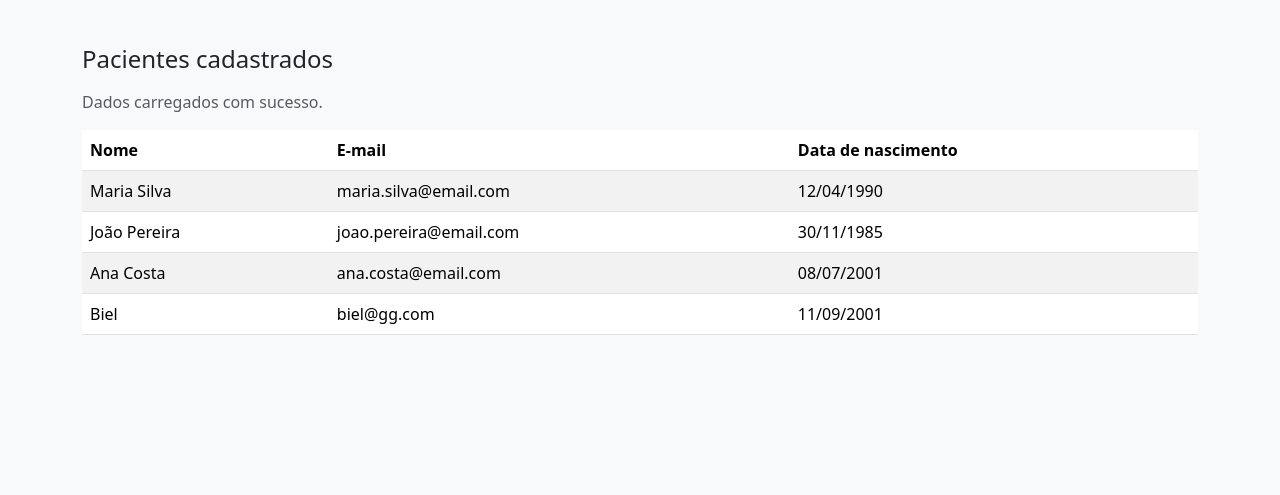
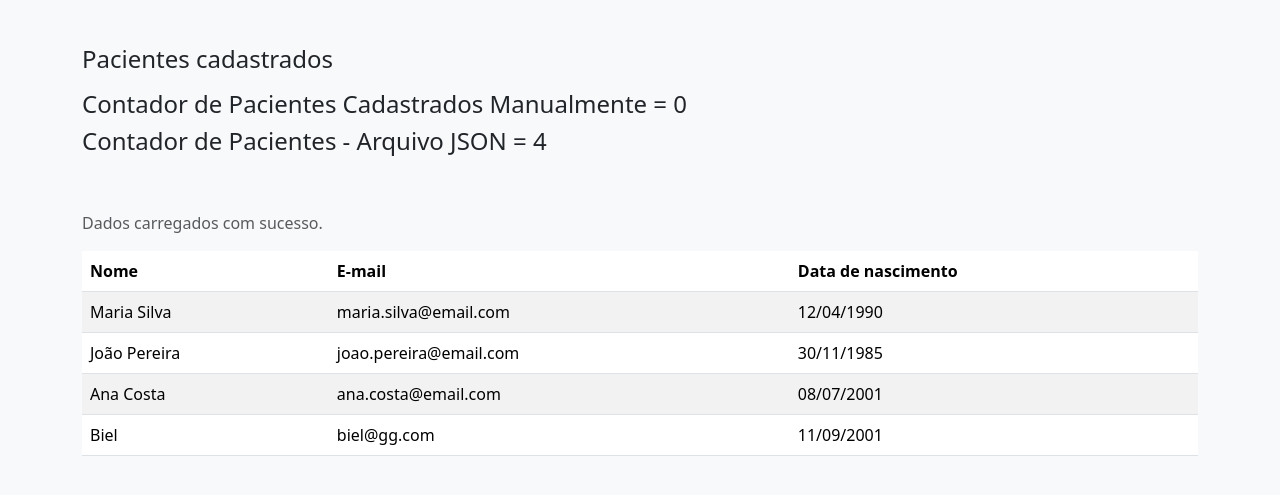
Before and after one commit to Fatec-Tech/ps1-ads4-2026-2-Biel, a plain HTML site: page aula02-cadastro-pacientes/index.html in a window 1280 px wide. Shown: the part 193-688 px from the top of the page. Drawn offline with nearby package versions, Linux system fonts and the light colour scheme.

Commit message:
Exercicio 2 - indicador cadastros no front ref #3

```diff
--- a/aula02-cadastro-pacientes/index.html
+++ b/aula02-cadastro-pacientes/index.html
@@ -39,6 +39,11 @@
 
     <h2 class="h4 mb-3">Pacientes cadastrados</h2>
 
+    <h2 class="h4" >Contador de Pacientes Cadastrados Manualmente = <span id="contadormanual">0</span></h2>
+    <h2 class="h4" >Contador de Pacientes - Arquivo JSON =         <span id="contadorJSON">0</span></h2>
+
+    <br><br>
+
     <!-- Mensagem de carregamento, visível enquanto os dados não chegam -->
     <p id="carregando" class="text-muted">Carregando pacientes...</p>
 
--- a/aula02-cadastro-pacientes/js/app.js
+++ b/aula02-cadastro-pacientes/js/app.js
@@ -3,6 +3,13 @@ const pacientes = [];
 const formulario = document.getElementById('form-paciente');
 const tabela = document.getElementById('tabela-pacientes');
 const mensagemCarregando = document.getElementById('carregando');
+
+const contadorManual  = document.getElementById('contadormanual');
+const contadorJSON  = document.getElementById('contadorJSON');
+
+	// Variáveis para controlar as contagens da sessão atual
+let totalManual = 0;
+let totalJSON = 0;
 
 const delay = (ms) => new Promise ((resolve) => setTimeout(resolve,ms));
 
@@ -37,13 +44,13 @@ async function carregarPacientesIniciais() {
 
 		// simulação de rede lenta ag. 2 segundos (2000 ms)
 
-		await delay (2000);
+		await delay (1000);
 
 
 		// fetch com o AbortSignal de 5 segundos (5000 ms)
 
 		const resposta = await fetch('data/pacientes.json', {
-		signal: AbortSignal.timeout(5000)});
+		signal: AbortSignal.timeout(1000)});
 		console.log(resposta);
 
 		// Nem toda resposta é sucesso — precisamos checar antes de usar
@@ -52,6 +59,10 @@ async function carregarPacientesIniciais() {
 		}
 
 		const dados = await resposta.json(); // converte a resposta em objeto JS
+
+		// Atualiza a lógica do contador do JSON
+		totalJSON = dados.length;
+		contadorJSON.textContent = totalJSON;
 
 		// Adiciona cada paciente vindo do arquivo ao nosso array local
 		dados.forEach((paciente) => {
@@ -81,7 +92,14 @@ formulario.addEventListener('submit', (event) => {
 	adicionarPaciente(nome, email, nascimento);
 	renderizarTabela();
 
+
+	totalManual++;
+	contadorManual.textContent = totalManual;
+
 	formulario.reset();
+
+
+
 });
 
 // Assim que o script carrega, já dispara a busca dos dados iniciais
```
